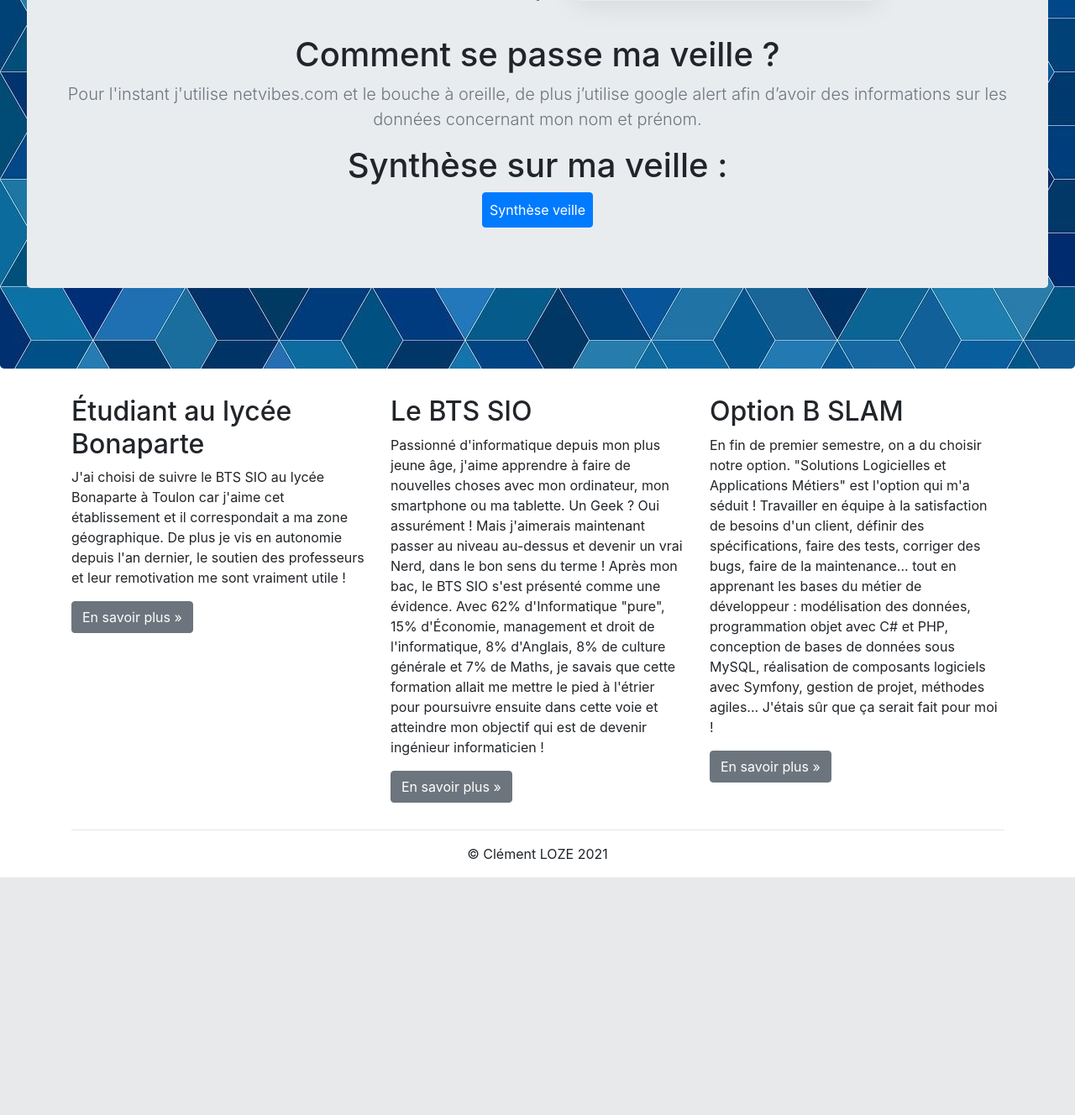
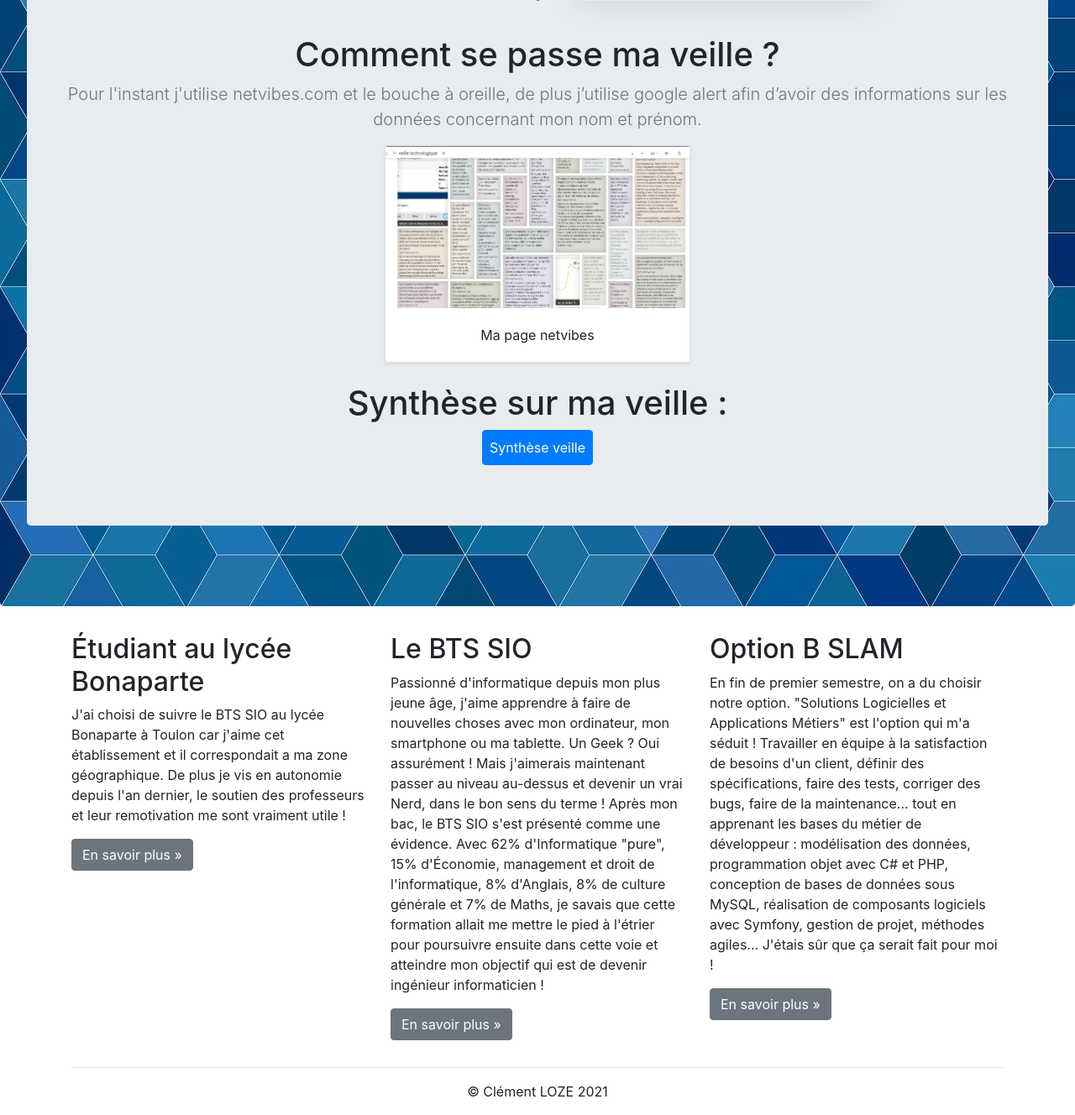
Before and after one commit to Zelcor/Portfolio, a PHP site: page /pages/C_veille.php in a window 1280 px wide. Shown: the part 2024-3352 px from the top of the page at 84% size. Before the commit the page ends 3069 px from the top, so only its background shows below. Run offline with PHP 8.4, Linux system fonts and the light colour scheme.

Commit message:
ajout image

```diff
--- a/vues/V_stage_1ere_annee.php
+++ b/vues/V_stage_1ere_annee.php
@@ -3,6 +3,9 @@
         <section class="jumbotron text-center">
             <div class="container">
                 <h1 class="jumbotron-heading">Stage de 1ère année</h1>
+                <img class="image-responsive" src="../image/DIRISI.png" alt="logo dirisi">
+                <p class="lead text-muted"> J'ai effectué mon stage de première année au pole DevOps du fort Lamalgue à Toulon. </br>
+                    Les technologies utilisées furent : Angular, node.js, PostgreSQL </p>
                 <h2 class="jumbotron-heading">Synthèse de stage :</h2>
                 <p class="lead text-muted">Vous pouvez retrouve si-après le lien menant vers ma synthèse de stage</p>
                 <a role="button" class="btn btn-primary mb-2 p-2" href="../image/documents/Synthèse%20de%20stage.pdf">Ma synthèse de stage</a>
--- a/vues/V_veille.php
+++ b/vues/V_veille.php
@@ -86,6 +86,16 @@
                     <!-- Fin timeline -->
                 <h1 class="jumbotron-heading">Comment se passe ma veille ?</h1>
                 <p class="lead text-muted"> Pour l'instant j'utilise netvibes.com et le bouche à oreille, de plus j’utilise google alert afin d’avoir des informations sur les données concernant mon nom et prénom. </p>
+                <div class="row">
+                    <div class="col-4 mx-auto text-center">
+                        <div class="card mb-4 shadow-sm">
+                            <img class="card-img-top" src="../image/netvibes_dashboard.jpg" alt="ma page netvibes">
+                            <div class="card-body">
+                                <p class="card-text">Ma page netvibes</p>
+                            </div>
+                        </div>
+                    </div>
+                </div>
                 <h1 class="jumbotron-heading">Synthèse sur ma veille :</h1>
                 <a role="button" class="btn btn-primary mb-2 p-2" href="../image/documents/veille%20technologique.pdf">Synthèse veille</a>
             </section>
```
Also changed, not shown: image/DIRISI.png (added), image/netvibes_dashboard.jpg (added), image/nolark_accueil.jpg (added), image/nolark_contact.jpg (added), image/nolark_route.jpg (added).
